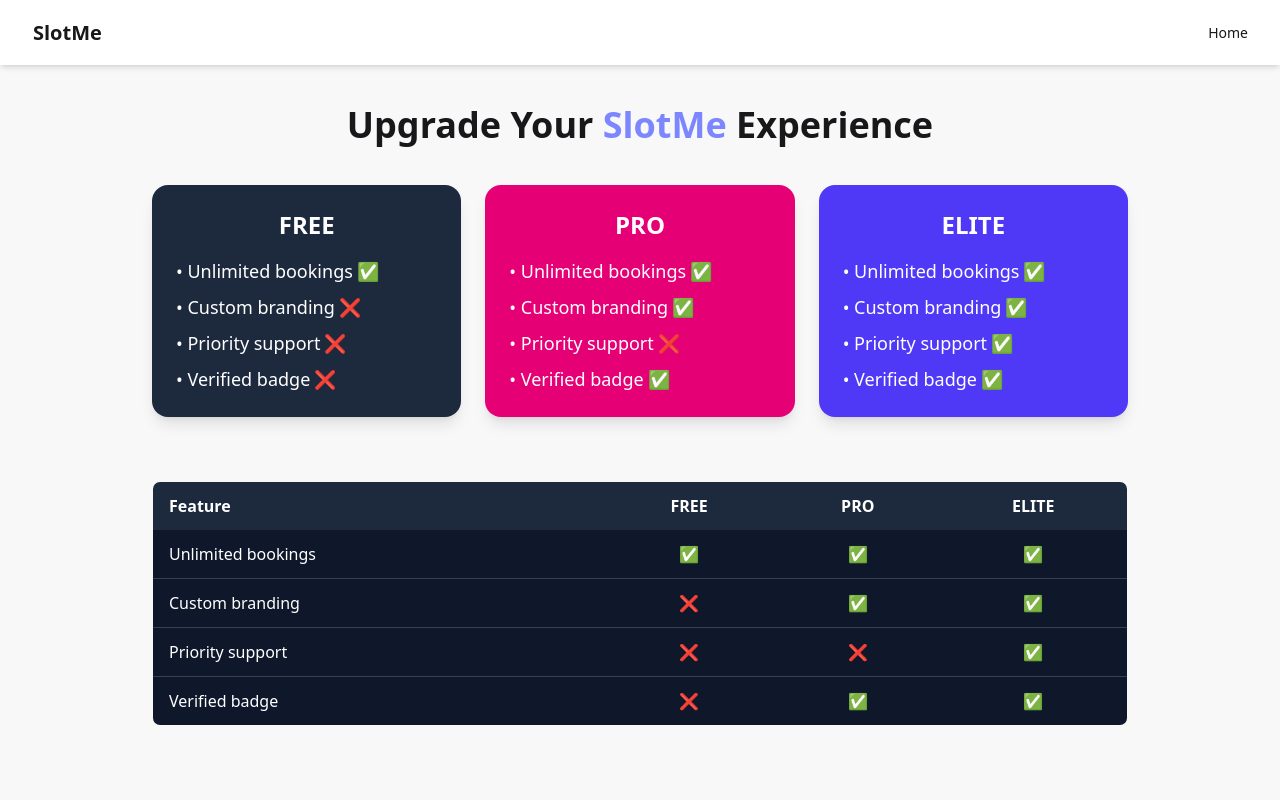
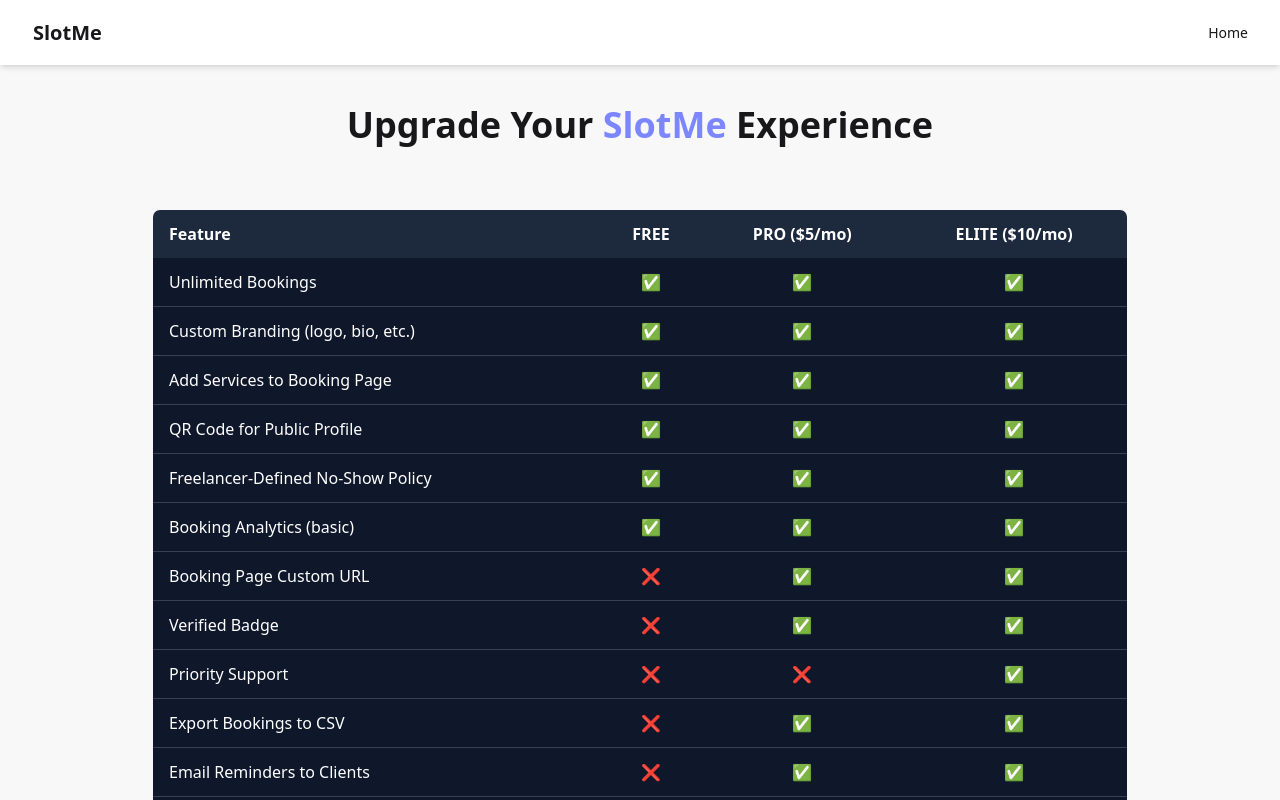
Before and after one commit to devtrilley/slotme-saas, a React (Vite) app in the folder frontend/: page /upgrade in a window 1280 px wide. Built offline with nearby package versions, Linux system fonts and the light colour scheme.

Commit message:
feat: implemented freelancer modal for freelancer card component, also delete confirmation modal on DevAdmin page

```diff
--- a/frontend/src/App.jsx
+++ b/frontend/src/App.jsx
@@ -1,5 +1,5 @@
 // React Router Dom imports
-import { Routes, Route, useParams } from "react-router-dom";
+import { Routes, Route } from "react-router-dom";
 
 // Page Imports
 import Home from "./pages/Home";
@@ -9,7 +9,7 @@ import FreelancerAdmin from "./pages/FreelancerAdmin";
 import DevLogin from "./pages/DevLogin";
 import DevAdmin from "./pages/DevAdmin";
 import DevFreelancerSlots from "./pages/DevFreelancerSlots";
-import DevFreelancerBookings from "./pages/DevFreelancerBookings"; // at the top
+import DevFreelancerBookings from "./pages/DevFreelancerBookings";
 import NewFreelancer from "./pages/NewFreelancer";
 import Auth from "./pages/Auth";
 import ThankYou from "./pages/ThankYou";
@@ -26,7 +26,7 @@ import RequireFreelancerAuth from "./components/RequireFreelancerAuth";
 
 export default function App() {
   return (
-    <div className="min-h-screen bg-base-200">
+    <div className="h-full bg-base-200">
       <Navbar />
 
       <div
@@ -36,14 +36,10 @@ export default function App() {
 
       <div className="p-4">
         <Routes>
-          {/* Public booking page */}
           <Route path="/" element={<Home />} />
-
-          {/* Login routes */}
           <Route path="/auth" element={<Auth />} />
           <Route path="/dev-login" element={<DevLogin />} />
 
-          {/* Freelancer Admin protected routes */}
           <Route
             path="/freelancer-admin"
             element={
@@ -61,7 +57,6 @@ export default function App() {
             }
           />
 
-          {/* Dev Admin protected route */}
           <Route
             path="/dev-admin"
             element={
@@ -70,17 +65,8 @@ export default function App() {
               </RequireDevAuth>
             }
           />
-
-          {/* DevFreelancerSlots */}
-          <Route
-            path="/dev/slots/:freelancerId"
-            element={<DevFreelancerSlots />}
-          />
-
-          <Route
-            path="/dev/appointments/:freelancerId"
-            element={<DevFreelancerBookings />}
-          />
+          <Route path="/dev/slots/:freelancerId" element={<DevFreelancerSlots />} />
+          <Route path="/dev/appointments/:freelancerId" element={<DevFreelancerBookings />} />
 
           <Route
             path="/dev/new-freelancer"
@@ -92,20 +78,11 @@ export default function App() {
           />
 
           <Route path="/book/:freelancerId" element={<BookingPage />} />
-
-          <Route path="/Auth" element={<Auth />} />
-
           <Route path="/thank-you" element={<ThankYou />} />
           <Route path="/terms" element={<Terms />} />
           <Route path="/privacy" element={<Privacy />} />
           <Route path="/upgrade" element={<Upgrade />} />
-
-          <Route
-            path="/freelancers/:freelancerId"
-            element={<FreelancerProfile />}
-          />
-
-          {/* 404 fallback route — keep this last */}
+          <Route path="/freelancers/:freelancerId" element={<FreelancerProfile />} />
           <Route path="*" element={<NotFound />} />
         </Routes>
       </div>
--- /dev/null
+++ b/frontend/src/components/FreelancerModal.jsx
@@ -0,0 +1,91 @@
+import { FaCheck } from "react-icons/fa";
+import { Link } from "react-router-dom";
+import { useEffect, useRef, useState } from "react";
+
+export default function FreelancerModal({ freelancer, onClose }) {
+  const tooltipRef = useRef();
+  const [tooltipVisible, setTooltipVisible] = useState(false);
+
+  if (!freelancer) return null;
+
+  // Prevent scroll bleed while modal is open
+  useEffect(() => {
+    document.body.style.overflow = "hidden";
+    return () => {
+      document.body.style.overflow = "auto";
+    };
+  }, []);
+
+  // Clicking backdrop closes modal
+  const handleOverlayClick = (e) => {
+    if (e.target === e.currentTarget) onClose();
+  };
+
+  return (
+    <div
+      className="fixed inset-0 z-50 bg-black/60 flex items-center justify-center"
+      onClick={handleOverlayClick}
+    >
+      <div className="bg-base-200 p-6 rounded-xl shadow-xl w-11/12 max-w-sm max-h-[90vh] overflow-y-auto relative mx-4 my-10">
+        {/* Close Button */}
+        <button
+          onClick={onClose}
+          className="absolute top-2 right-3 text-gray-400 hover:text-white text-2xl"
+        >
+          &times;
+        </button>
+
+        {/* Logo + Badge */}
+        <div className="relative w-24 h-24 mx-auto mb-4 group">
+          <img
+            src={freelancer.logo_url || "https://placehold.co/96x96?text=Logo"}
+            alt="Freelancer Logo"
+            className="w-24 h-24 rounded-full object-cover border border-white shadow-lg"
+          />
+          {freelancer.is_verified && (
+            <div
+              className="absolute bottom-0 right-0 w-6 h-6 bg-blue-500 border-2 border-white rounded-full flex items-center justify-center group-hover:tooltip-visible"
+              ref={tooltipRef}
+              onMouseEnter={() => setTooltipVisible(true)}
+              onMouseLeave={() => setTooltipVisible(false)}
+              onTouchStart={() => setTooltipVisible((prev) => !prev)}
+            >
+              <FaCheck className="text-white text-xs" />
+              {tooltipVisible && (
+                <div className="absolute top-full mt-1 left-1/2 transform -translate-x-1/2 bg-gray-800 text-white text-xs px-2 py-1 rounded whitespace-nowrap z-50">
+                  Verified Freelancer
+                </div>
+              )}
+            </div>
+          )}
+        </div>
+
+        {/* Name + Tagline */}
+        <h2 className="text-xl font-bold text-center text-white">
+          {freelancer.name}
+        </h2>
+        {freelancer.tagline && (
+          <p className="italic text-sm text-gray-400 text-center mt-1">
+            “{freelancer.tagline}”
+          </p>
+        )}
+
+        {/* Bio */}
+        {freelancer.bio && (
+          <p className="text-sm text-gray-200 mt-4">
+            <strong>Bio:</strong> {freelancer.bio}
+          </p>
+        )}
+
+        {/* Profile Button */}
+        <Link
+          to={`/freelancers/${freelancer.id}`}
+          className="btn btn-primary mt-6 w-full"
+          onClick={onClose}
+        >
+          Visit Profile
+        </Link>
+      </div>
+    </div>
+  );
+}
--- a/frontend/src/index.css
+++ b/frontend/src/index.css
@@ -10,3 +10,34 @@
     }
   }
 }
+
+html,
+body,
+#root {
+  height: 100%;
+  min-height: 100vh;
+  margin: 0;
+  padding: 0;
+  overflow-x: hidden;
+}
+
+body.modal-open {
+  overflow: hidden;
+}
+
+/* Ensure modal overlay is always full-screen regardless of layout bugs */
+.modal-overlay {
+  position: fixed;
+  inset: 0;
+  background-color: rgba(0, 0, 0, 0.6);
+  z-index: 50;
+}
+
+/* Optional safeguard to prevent internal scroll shifting */
+.modal-overlay::-webkit-scrollbar {
+  display: none;
+}
+.modal-overlay {
+  -ms-overflow-style: none;
+  scrollbar-width: none;
+}
--- a/frontend/src/pages/Booking.jsx
+++ b/frontend/src/pages/Booking.jsx
@@ -5,6 +5,7 @@ import { DateTime } from "luxon";
 import DatePicker from "react-datepicker";
 import "react-datepicker/dist/react-datepicker.css";
 import FreelancerCard from "../components/FreelancerCard";
+import FreelancerModal from "../components/FreelancerModal";
 
 export default function BookingPage() {
   const { freelancerId } = useParams();
@@ -25,6 +26,7 @@ export default function BookingPage() {
   });
   const [freelancerTimeZone, setFreelancerTimeZone] = useState("EST");
   const [selectedDate, setSelectedDate] = useState(new Date());
+  const [showModal, setShowModal] = useState(false);
 
   const userTimeZone = Intl.DateTimeFormat().resolvedOptions().timeZone;
 
@@ -152,7 +154,15 @@ export default function BookingPage() {
         tagline={branding.tagline}
         bio={branding.bio}
         isVerified={branding.is_verified}
+        onClick={() => setShowModal(true)}
       />
+
+      {showModal && (
+        <FreelancerModal
+          freelancer={{ ...branding, id: freelancerId }}
+          onClose={() => setShowModal(false)}
+        />
+      )}
 
       <div className="flex flex-col items-center gap-2">
         <h2 className="text-2xl font-bold text-center">Book a Time Slot</h2>
--- a/frontend/src/pages/FreelancerAdmin.jsx
+++ b/frontend/src/pages/FreelancerAdmin.jsx
@@ -6,6 +6,7 @@ import AddSlotForm from "../components/AddSlotForm";
 import DatePicker from "react-datepicker";
 import "react-datepicker/dist/react-datepicker.css";
 import FreelancerCard from "../components/FreelancerCard";
+import FreelancerModal from "../components/FreelancerModal";
 
 function getDateFromTimeStr(timeStr) {
   const [hourMinute, ampm] = timeStr.split(" ");
@@ -29,6 +30,7 @@ export default function AdminPage() {
     bio: "",
     is_verified: false,
   });
+  const [showModal, setShowModal] = useState(false);
 
   const fetchSlots = () => {
     setLoading(true);
@@ -137,7 +139,15 @@ export default function AdminPage() {
         tagline={branding.tagline}
         bio={branding.bio}
         isVerified={branding.is_verified}
+        onClick={() => setShowModal(true)}
       />
+
+      {showModal && (
+        <FreelancerModal
+          freelancer={{ ...branding, id: localStorage.getItem("freelancer_id") }}
+          onClose={() => setShowModal(false)}
+        />
+      )}
 
       <div className="p-4 bg-base-200 border rounded-lg shadow space-y-2">
         <p className="text-sm font-medium text-center">Your Public Booking Link</p>
--- a/frontend/src/pages/Upgrade.jsx
+++ b/frontend/src/pages/Upgrade.jsx
@@ -5,32 +5,62 @@ export default function Upgrade() {
       bg: "bg-slate-800",
       text: "text-white",
       features: [
-        { label: "Unlimited bookings", value: true },
-        { label: "Custom branding", value: false },
-        { label: "Priority support", value: false },
-        { label: "Verified badge", value: false },
+        { label: "Unlimited Bookings", value: true },
+        { label: "Custom Branding (logo, bio, etc.)", value: true },
+        { label: "Add Services to Booking Page", value: true },
+        { label: "QR Code for Public Profile", value: true },
+        { label: "Freelancer-Defined No-Show Policy", value: true },
+        { label: "Booking Analytics (basic)", value: true },
+        { label: "Booking Page Custom URL", value: false },
+        { label: "Verified Badge", value: false },
+        { label: "Priority Support", value: false },
+        { label: "Export Bookings to CSV", value: false },
+        { label: "Email Reminders to Clients", value: false },
+        { label: "SMS Reminders to Clients", value: false },
+        { label: "Early Feature Access", value: false },
+        { label: "Calendar Sync (Google, Apple, etc.)", value: false },
       ],
     },
     {
-      name: "PRO",
-      bg: "bg-pink-600",
+      name: "PRO ($5/mo)",
+      bg: "bg-purple-600",
       text: "text-white",
       features: [
-        { label: "Unlimited bookings", value: true },
-        { label: "Custom branding", value: true },
-        { label: "Priority support", value: false },
-        { label: "Verified badge", value: true },
+        { label: "Unlimited Bookings", value: true },
+        { label: "Custom Branding (logo, bio, etc.)", value: true },
+        { label: "Add Services to Booking Page", value: true },
+        { label: "QR Code for Public Profile", value: true },
+        { label: "Freelancer-Defined No-Show Policy", value: true },
+        { label: "Booking Analytics (full)", value: true },
+        { label: "Booking Page Custom URL", value: true },
+        { label: "Verified Badge", value: true },
+        { label: "Priority Support", value: false },
+        { label: "Export Bookings to CSV", value: true },
+        { label: "Email Reminders to Clients", value: true },
+        { label: "SMS Reminders to Clients", value: true },
+        { label: "Early Feature Access", value: false },
+        { label: "Calendar Sync (Google, Apple, etc.)", value: false },
       ],
     },
     {
-      name: "ELITE",
+      name: "ELITE ($10/mo)",
       bg: "bg-indigo-600",
       text: "text-white",
       features: [
-        { label: "Unlimited bookings", value: true },
-        { label: "Custom branding", value: true },
-        { label: "Priority support", value: true },
-        { label: "Verified badge", value: true },
+        { label: "Unlimited Bookings", value: true },
+        { label: "Custom Branding (logo, bio, etc.)", value: true },
+        { label: "Add Services to Booking Page", value: true },
+        { label: "QR Code for Public Profile", value: true },
+        { label: "Freelancer-Defined No-Show Policy", value: true },
+        { label: "Booking Analytics (full)", value: true },
+        { label: "Booking Page Custom URL", value: true },
+        { label: "Verified Badge", value: true },
+        { label: "Priority Support", value: true },
+        { label: "Export Bookings to CSV", value: true },
+        { label: "Email Reminders to Clients", value: true },
+        { label: "SMS Reminders to Clients", value: true },
+        { label: "Early Feature Access", value: true },
+        { label: "Calendar Sync (Google, Apple, etc.)", value: true },
       ],
     },
   ];
@@ -41,8 +71,8 @@ export default function Upgrade() {
         Upgrade Your <span className="text-indigo-400">SlotMe</span> Experience
       </h1>
 
-      {/* Cards: visible on all screens, layout shifts on md+ */}
-      <div className="flex flex-col md:flex-row md:justify-between gap-6">
+      {/* Cards: visible only on mobile */}
+      <div className="flex flex-col md:hidden gap-6">
         {tiers.map((tier) => (
           <div
             key={tier.name}
@@ -50,18 +80,21 @@ export default function Upgrade() {
           >
             <h2 className="text-2xl font-extrabold mb-4">{tier.name}</h2>
             <ul className="space-y-2 text-left text-lg">
-              {tier.features.map((feature, idx) => (
-                <li key={idx}>
-                  • {feature.label}
-                  <span className="ml-1">{feature.value ? "✅" : "❌"}</span>
-                </li>
-              ))}
+              {[...tier.features]
+                .sort((a, b) => (a.value === b.value ? 0 : a.value ? -1 : 1))
+                .map((feature, idx) => (
+                  <li key={idx}>
+                    • {feature.label}
+                    <span className="ml-1">{feature.value ? "✅" : "❌"}</span>
+                  </li>
+                ))
+              }
             </ul>
           </div>
         ))}
       </div>
 
-      {/* Table: hidden on mobile, shown on md+ */}
+      {/* Table: visible on md+ screens only */}
       <div className="overflow-x-auto hidden md:block">
         <table className="w-full mt-6 text-center border border-gray-700 rounded-lg overflow-hidden">
           <thead className="bg-slate-800 text-white">
```
Also changed, not shown: frontend/src/components/FreelancerCard.jsx (+23 -4 lines), frontend/src/pages/DevAdmin.jsx (+73 -28 lines), 2 other files (tests, documents, lock files or other folders).
